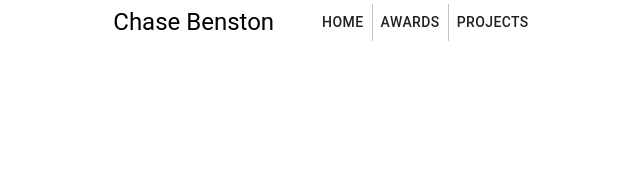
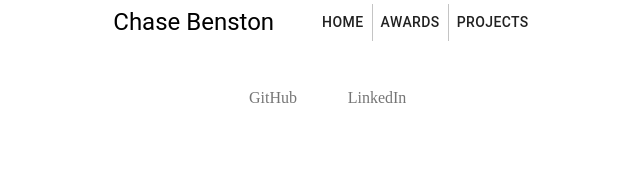
Before and after one commit to HigginsCB/chasebenston, a React (Create React App) app: page / in a window 1280 px wide. Shown: the top 183 px of the page, without its empty margins (315-955 px from the left). Built offline with nearby package versions, Linux system fonts and the light colour scheme.

Commit message:
footer with github and linkedin links

```diff
--- a/src/router/Routes.jsx
+++ b/src/router/Routes.jsx
@@ -9,7 +9,7 @@ import Grid from '@material-ui/core/Grid';
 import ButtonGroup from '@material-ui/core/ButtonGroup';
 import Button from '@material-ui/core/Button';
 import "../App.css";
-import { Typography } from '@material-ui/core';
+import { Typography, BottomNavigation, BottomNavigationAction } from '@material-ui/core';
 
 //build sidebar component to navigate between pages
 //build work history page and make optional until filled
@@ -39,6 +39,20 @@ function Routes() {
                             <Route exact={true} path={RoutePaths.workexp} component={WorkExp} />
                         </Switch>
                     </Grid>
+                    <Grid item>
+                        <BottomNavigation style={{ marginTop: "20px" }}>
+                            <BottomNavigationAction label="GitHub"
+                                target="_blank"
+                                href='http://github.com/higginscb'
+                                icon="GitHub"
+                            />
+                            <BottomNavigationAction label="GitHub"
+                                target="_blank"
+                                href='http://linkedin.com/in/chasebenston'
+                                icon="LinkedIn"
+                            />
+                        </BottomNavigation>
+                    </Grid>
                 </Grid>
             </Router>
         </div>
```
